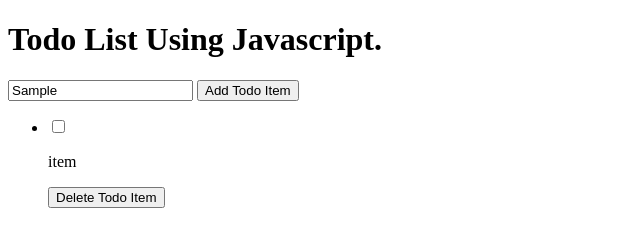
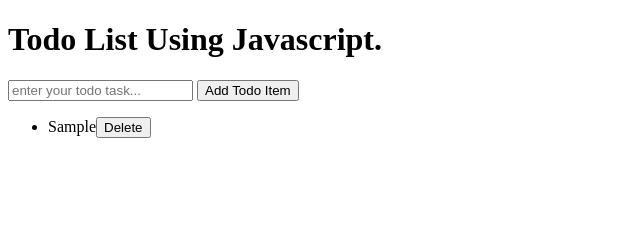
Before and after one commit to coder0898/todolistjavascript, a plain HTML site: page index.html in a window 1280 px wide. Both pictures are taken after typing "Sample" into the empty fields and a click on the button "Add Todo Item". Shown: the whole page, without its empty margins (0-640 px from the left). Drawn offline with Linux system fonts and the light colour scheme.

Commit message:
display functionality added

```diff
--- a/index.html
+++ b/index.html
@@ -23,11 +23,11 @@
       </div>
       <div class="list-container">
         <ul id="todo-list">
-          <li>
+          <!-- <li>
             <input type="checkbox" name="compelete" />
             <p>item</p>
             <button>Delete Todo Item</button>
-          </li>
+          </li> -->
         </ul>
       </div>
     </main>
--- a/index.js
+++ b/index.js
@@ -1,6 +1,10 @@
 // variable
 const taskInput = document.getElementById("task-input");
 const addTask = document.getElementById("add-task");
+
+const ListTask = document.getElementById("todo-list");
+
+let TaskList = [];
 
 function AddTaskInput(inputData) {
   const id = new Date();
@@ -9,8 +13,24 @@ function AddTaskInput(inputData) {
     task: inputData,
   };
 
-  console.log(taskData);
+  TaskList.push(taskData);
+
+  //   console.log(taskData);
   console.log("data added successfully");
+}
+
+function DisplayTask() {
+  TaskList.forEach((item) => {
+    const li = document.createElement("li");
+    const span = document.createElement("span");
+    span.innerText = `${item.task}`;
+    const deleteButton = document.createElement("button");
+    deleteButton.id = `delete-task`;
+    deleteButton.innerText = "Delete";
+    li.appendChild(span);
+    li.appendChild(deleteButton);
+    ListTask.appendChild(li);
+  });
 }
 
 addTask.addEventListener("click", () => {
@@ -20,5 +40,13 @@ addTask.addEventListener("click", () => {
     alert("Please enter valid input data");
   } else {
     AddTaskInput(inputData);
+    taskInput.value = "";
   }
+  DisplayTask();
 });
+
+if (ListTask !== "") {
+  DisplayTask();
+} else {
+  ListTask.innerHTML = `<p>No data to show</p>`;
+}
```
